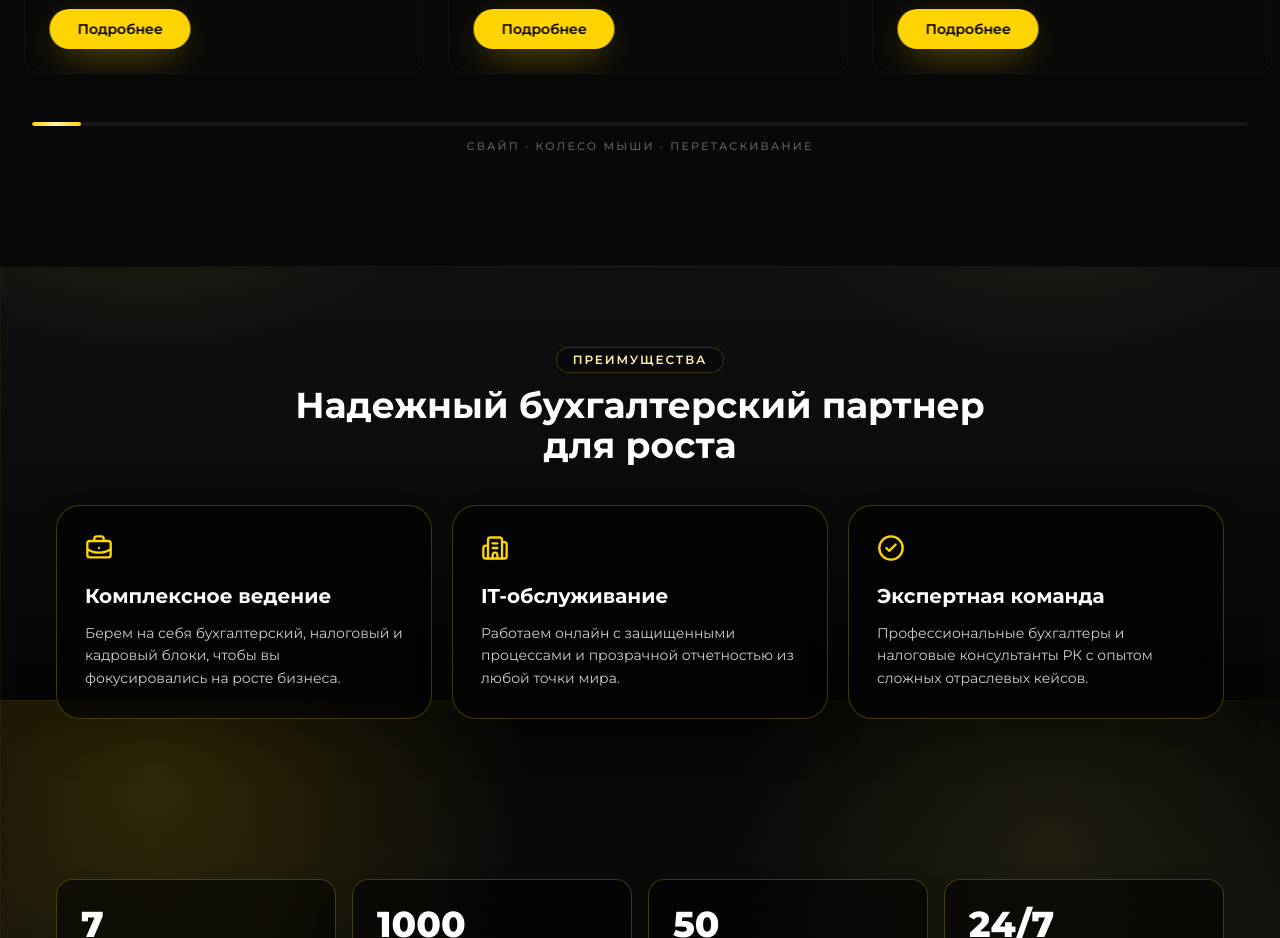
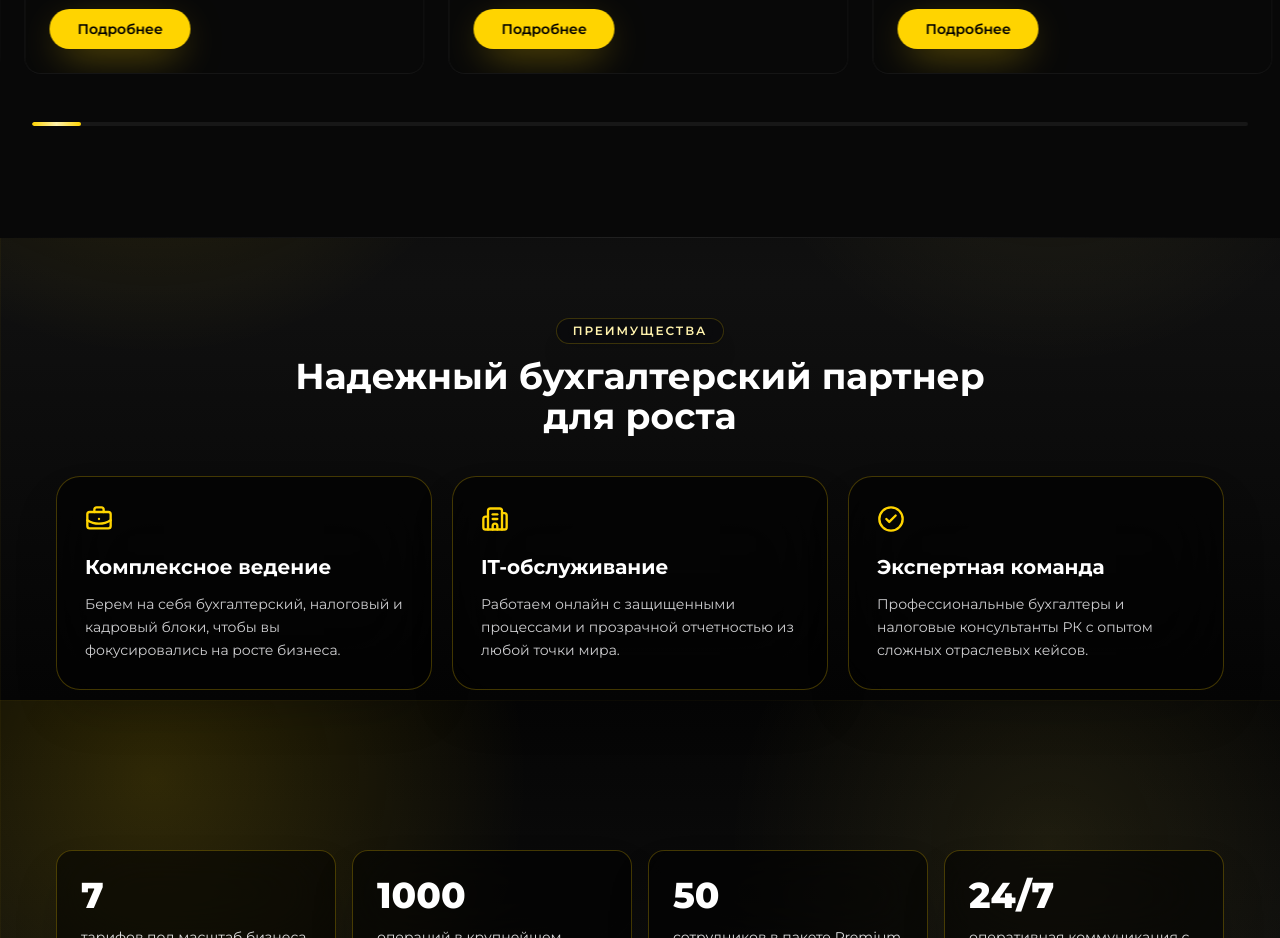
Before and after one commit to AbylaiNurtaev/ada-accounting, a React (Vite) app: page / in a window 1280 px wide. Shown: the part 3300-4238 px from the top of the page. Built offline with nearby package versions, Linux system fonts and the light colour scheme.

Commit message:
Remove cases helper text

```diff
--- a/src/components/CasesSection.tsx
+++ b/src/components/CasesSection.tsx
@@ -145,9 +145,6 @@ export function CasesSection() {
               layout
             />
           </div>
-          <p className="mt-3 text-center text-[11px] font-medium uppercase tracking-[0.2em] text-white/35">
-            Свайп · колесо мыши · перетаскивание
-          </p>
         </div>
       </div>
     </motion.section>
```
